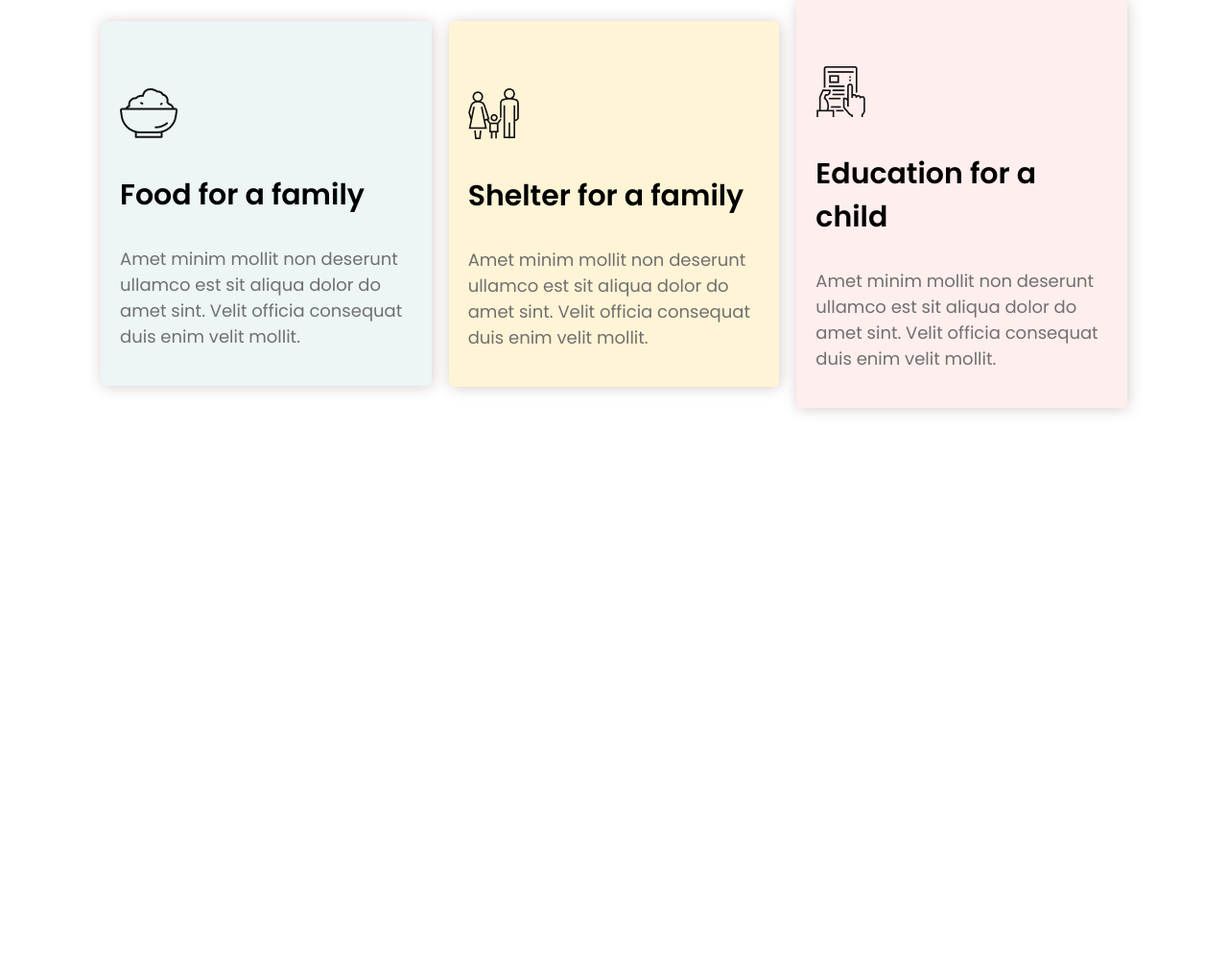
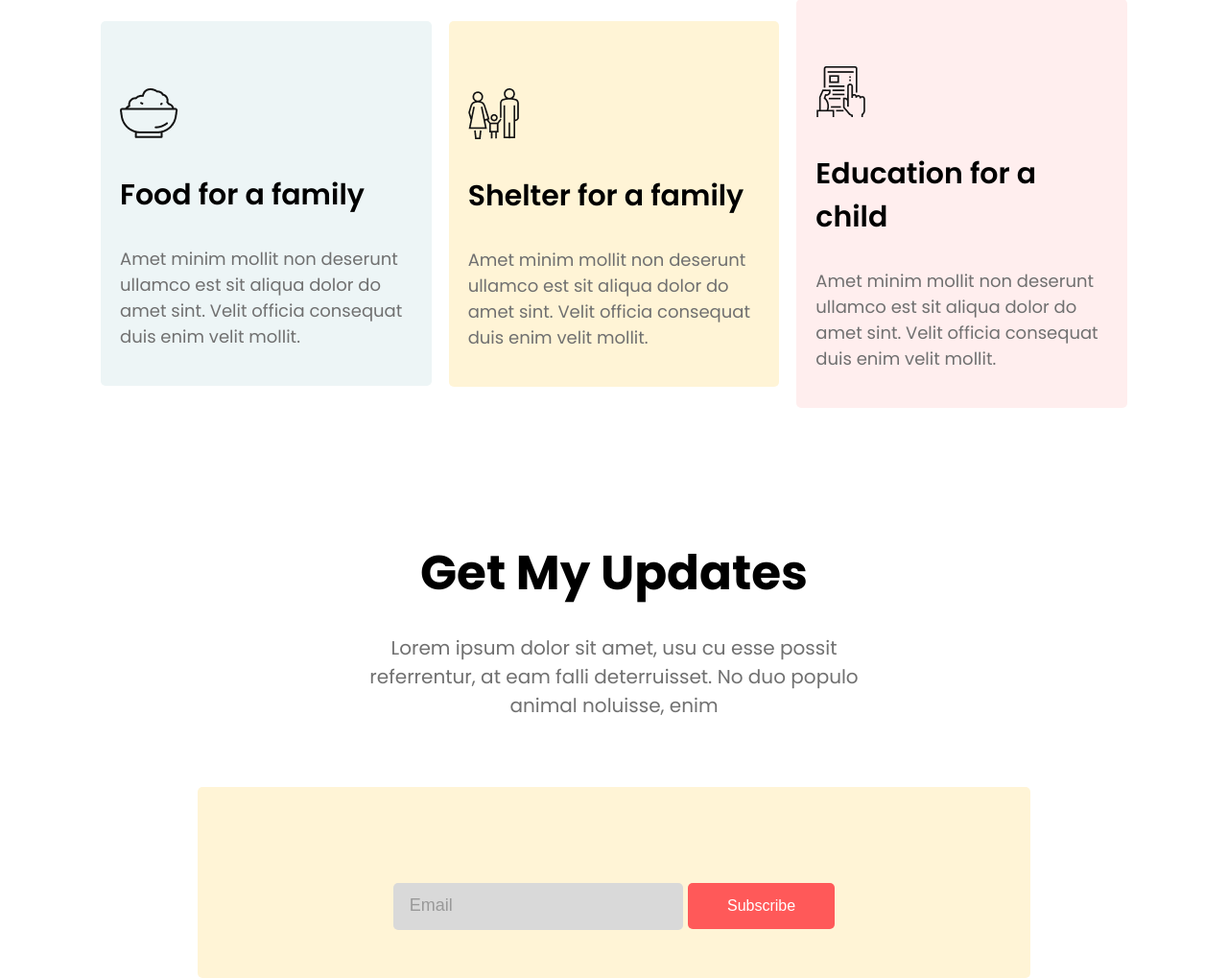
Before and after one commit to hussain322/donate-today, a plain HTML site: page index.html in a window 1280 px wide. Shown: the part 1894-2913 px from the top of the page at 96% size. Before the commit the page ends 2399 px from the top, so only its background shows below. Drawn offline with Linux system fonts and the light colour scheme.

Commit message:
update part added

```diff
--- a/index.html
+++ b/index.html
@@ -91,5 +91,19 @@
             </div>
         </div>
     </section>
+
+    <section class="upadates">
+        <div class="updates-heading">
+            <h2>Get My Updates</h2>
+            <p>Lorem ipsum dolor sit amet, usu cu esse possit referrentur, at eam falli deterruisset. No duo populo animal noluisse, enim</p>
+        </div>
+
+        <div class="subscribe-form">
+            <form action="">
+                <input type="email" placeholder="Email" id="email-address">
+                <input type="submit" value="Subscribe" id="subscribe">
+            </form>
+        </div>
+    </section>
 </body>
 </html>
--- a/style.css
+++ b/style.css
@@ -132,8 +132,7 @@ h2 {
 .donate-plan-item{
     width: 28%;
     margin: auto;
-    padding: 20px;
-    box-shadow: 1px 1px 15px #d8cbcb;
+    padding: 20px;;
     border-radius: 5px;
 }
 
@@ -161,3 +160,47 @@ h2 {
 #education{
     background-color: #ffeeee;
 }
+
+.updates{
+
+}
+
+.updates-heading{
+    text-align: center;
+    padding: 50px 350px;
+}
+
+.subscribe-form{
+    width: 60%;
+    margin: auto;
+    background-color: #fff4d6;
+    padding: 50px;
+    text-align: center;
+    border-radius: 5px;
+}
+
+#email-address{
+    width: 35%;
+    padding: 17px;
+    margin-top: 50px;
+    background-color: #d9d9d9;
+    border-radius: 5px;
+    border: none;
+}
+
+#email-address::placeholder{
+    font-size: 18px;
+    color: #999999;
+}
+
+#subscribe{
+    width: 20%;
+    padding: 15px;
+    background-color: #ff5959;
+    color: #ffffff;
+    border: none;
+    border-radius: 5px;
+    font-size: 16px;
+    font-weight: 500;
+
+}
```
